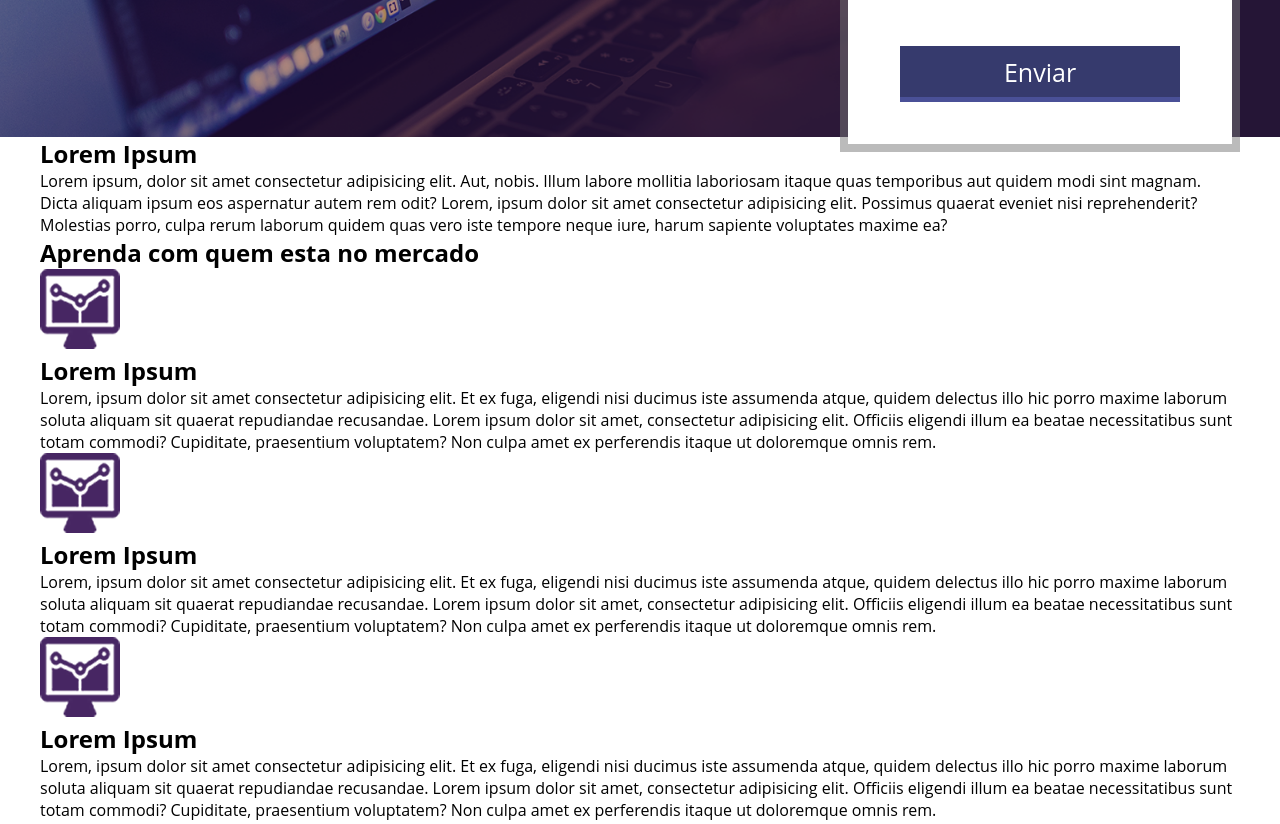
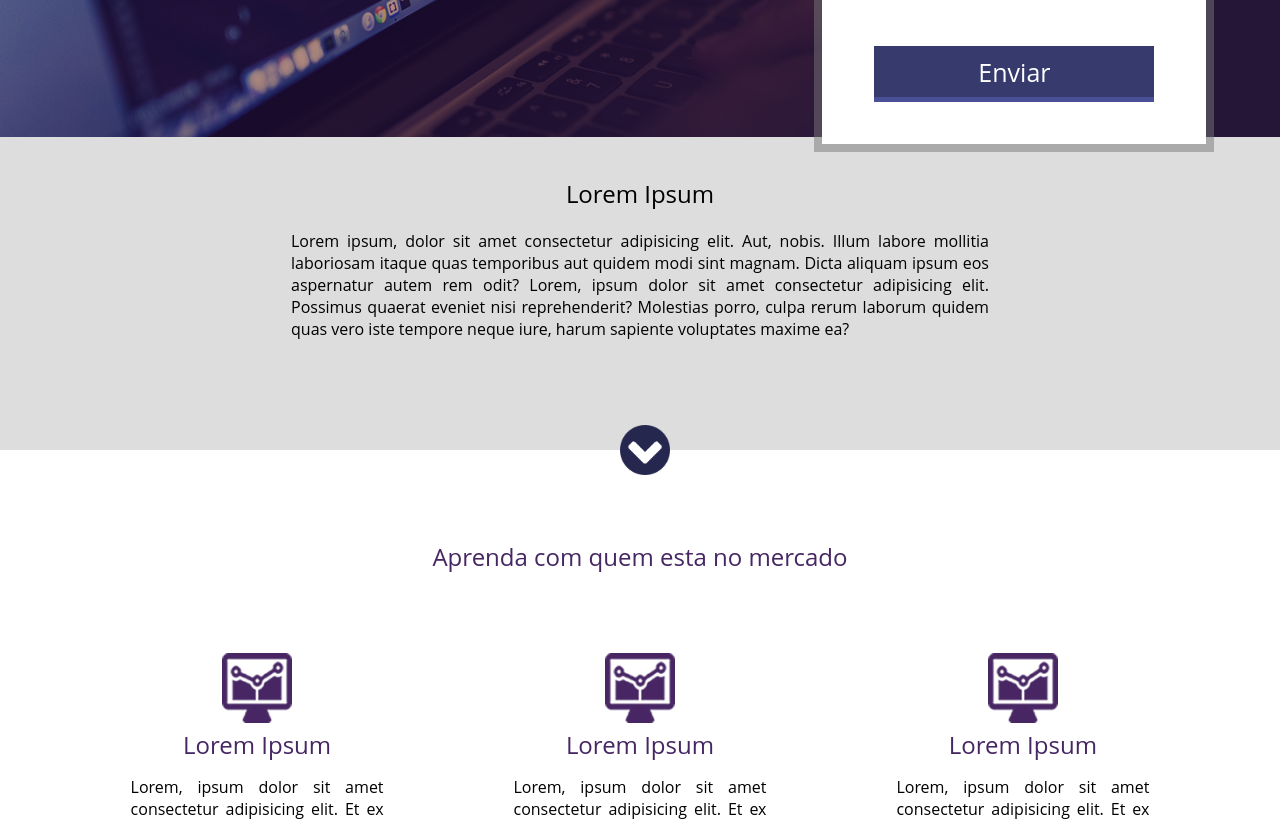
Before and after one commit to Davi-cell03/LandingPage, a plain HTML site: page index.html in a window 1280 px wide. Shown: the part 480-1304 px from the top of the page. Drawn offline with Linux system fonts and the light colour scheme.

Commit message:
Finalizado estilização da secção 1

```diff
--- a/css/style.css
+++ b/css/style.css
@@ -14,12 +14,14 @@ html, body{
 .center{
     width: 1200px;
     margin: 0 auto;
+    padding: 0 2%;
 }
 
 .header{
     width: 100%;
     height: 60px;
     background-color: #212343;
+    min-width: 1200px;
 }
 
 .header img{
@@ -32,6 +34,7 @@ html, body{
     background-image: url('../assets/header_bg.png');
     background-size: cover;
     background-position: center;
+    min-width: 1200px;
 }
 
 .container_banner > .center{
@@ -116,3 +119,64 @@ html, body{
     margin-top: 15px;
     color: white;
 }
+
+.container_conteudo{
+    min-width: 1200px;
+    padding:40px 0;
+    background-color: #DDDDDD;
+    text-align: center;
+}
+
+.container_conteudo h2{
+    font-weight: normal;
+}
+
+.container_conteudo p{
+    width: 698px;
+    display: inline-block;
+    text-align: justify;
+    margin: 20px 0;
+}
+
+.arrow{
+    position: relative;
+    top: 65px;
+    left: calc(50% - 20px );
+    width: 50px;
+    height: 50px;
+    background-image: url("../assets/arrow.png");
+    background-size: 100% 100%;
+}
+
+.section_1{
+    padding: 90px 0;
+}
+
+.section_1 h2{
+    text-align: center;
+    color: #462663;
+    font-weight: normal;
+}
+
+.container_section{
+    margin-top: 40px;
+}
+
+.container_section{
+    text-align: center;
+}
+
+.container_single{
+    float: left;
+    width: 33.333%;
+    padding: 40px;
+}
+
+.container_single p{
+    text-align: justify;
+    padding: 15px 25px;
+}
+
+.container_single img{
+    width: 70px;
+}
```
